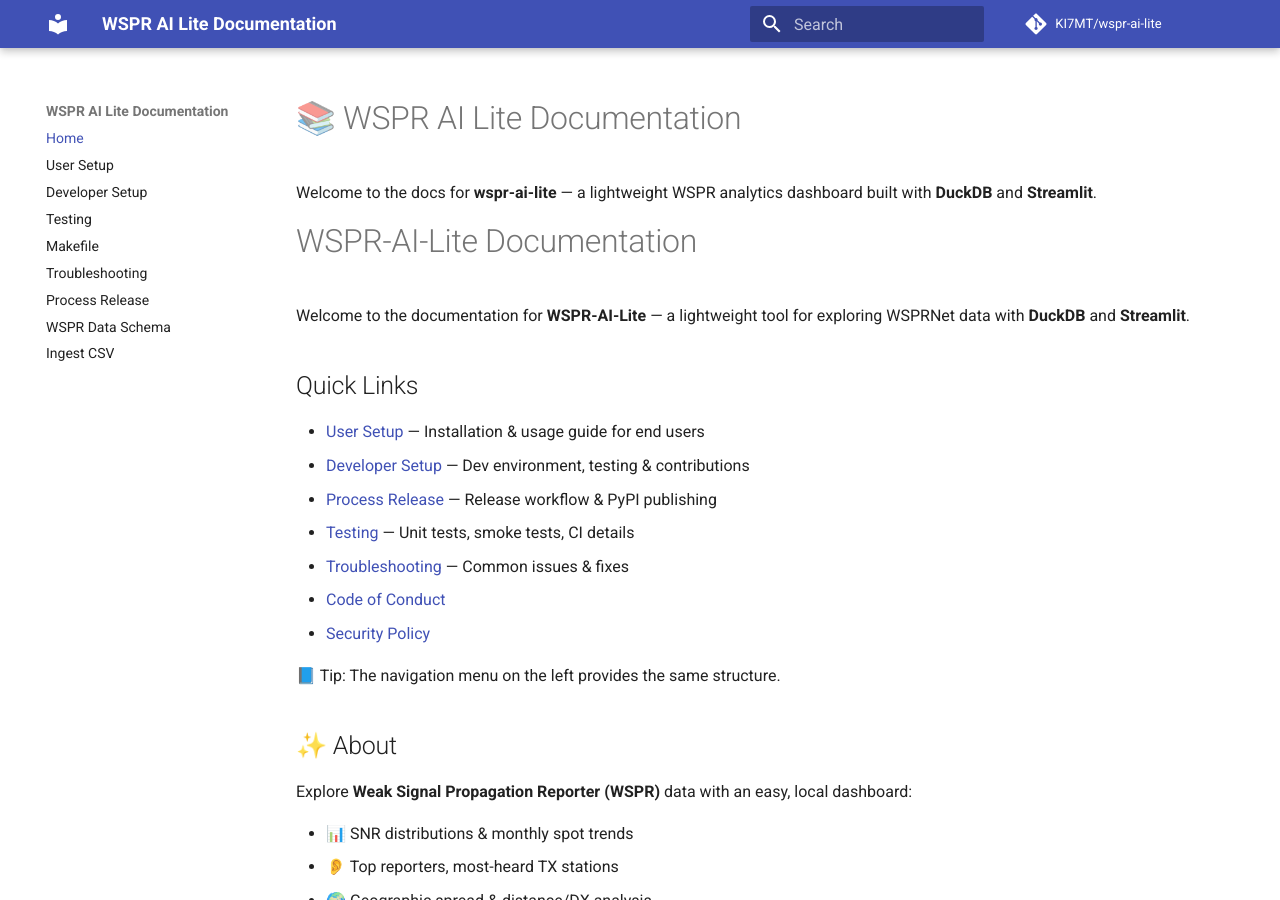
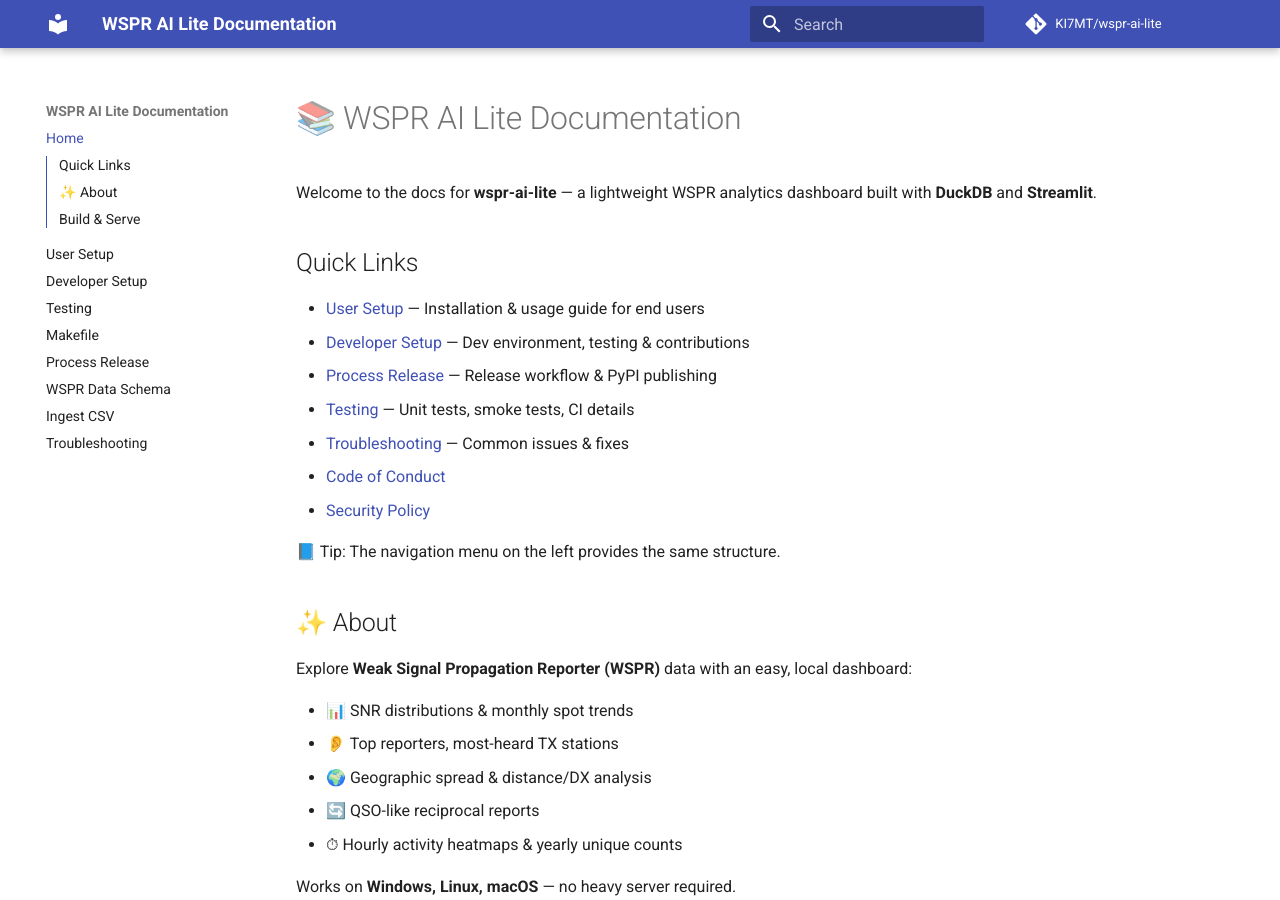
Before and after one commit to KI7MT/wspr-ai-lite, an MkDocs documentation site: the page built from docs/index.md, in a window 1280 px wide and 900 px high. Built offline with MkDocs 1.6.1 and Material for MkDocs 9.7.7, drawn with Linux system fonts in a browser that asks for light colours; comment, search, counter and statistics services are not loaded.

Commit message:
docs(cleanup): Update Mkdocs
- Updated , re-ordered page layout
- Fixed  by removing duplicate headers

```diff
--- a/docs/index.md
+++ b/docs/index.md
@@ -1,10 +1,6 @@
 # 📚 WSPR AI Lite Documentation
 
 Welcome to the docs for **wspr-ai-lite** — a lightweight WSPR analytics dashboard built with **DuckDB** and **Streamlit**.
-
-# WSPR-AI-Lite Documentation
-
-Welcome to the documentation for **WSPR-AI-Lite** — a lightweight tool for exploring WSPRNet data with **DuckDB** and **Streamlit**.
 
 ## Quick Links
 
--- a/mkdocs.yml
+++ b/mkdocs.yml
@@ -26,10 +26,10 @@
   - Developer Setup: developer-setup.md
   - Testing: testing.md
   - Makefile: makefile.md
-  - Troubleshooting: troubleshooting.md
   - Process Release: process-release.md
   - WSPR Data Schema: schema.md
   - Ingest CSV: ingest.md
+  - Troubleshooting: troubleshooting.md
 
 markdown_extensions:
   - admonition
```
